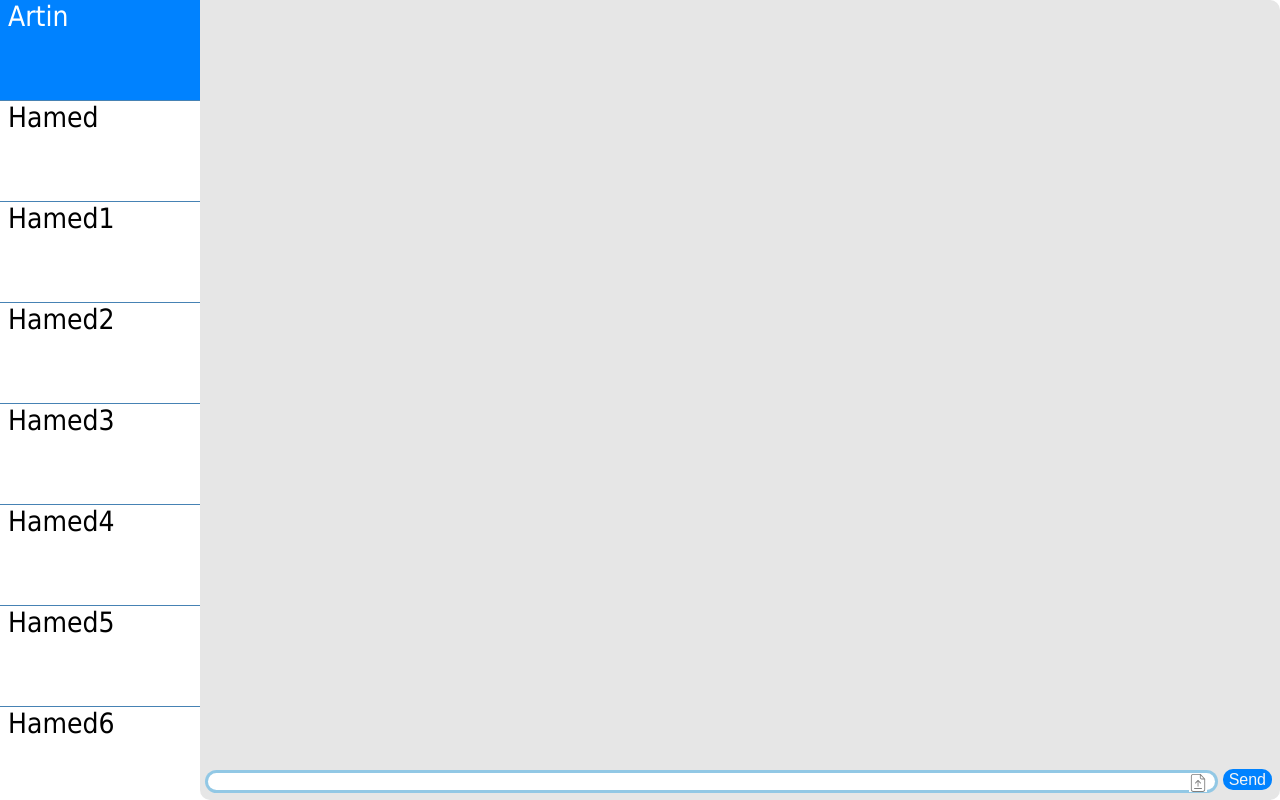
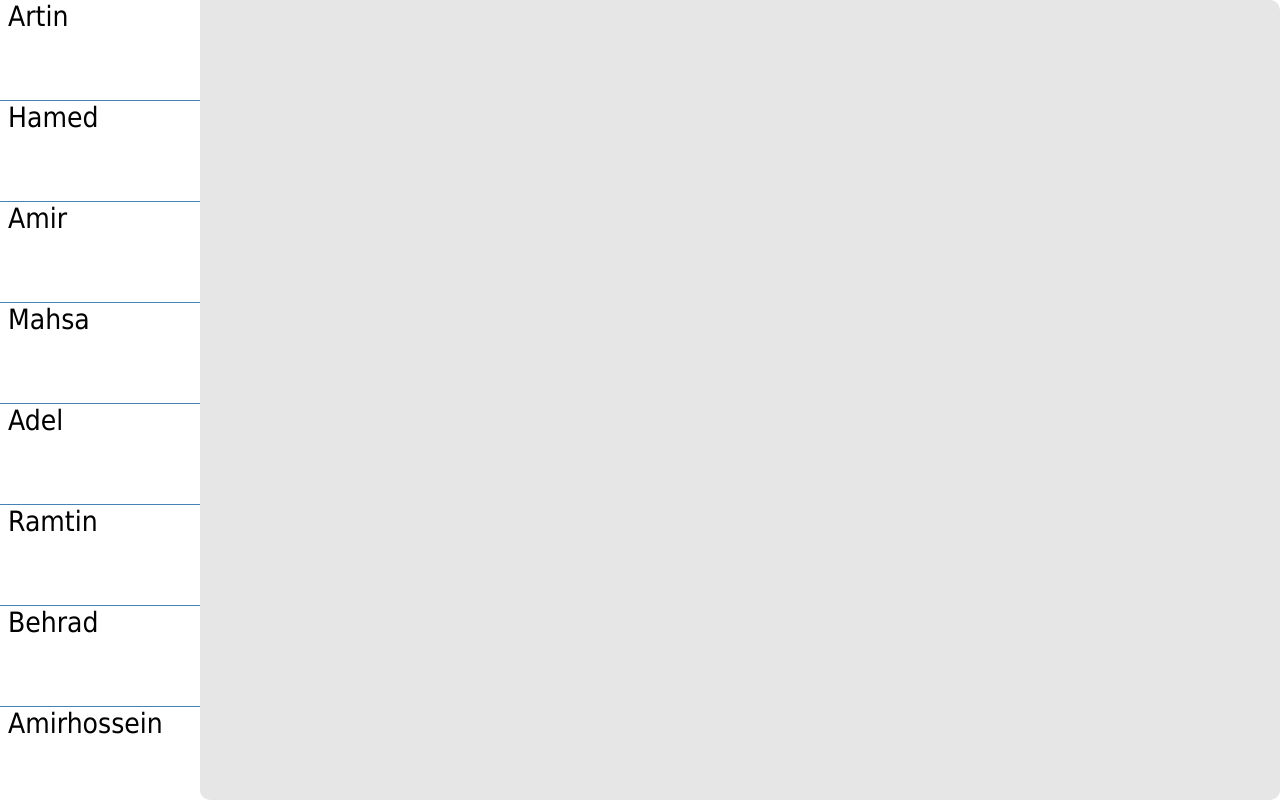
Before and after one commit to artinmajd/messenger, a React (Create React App) app: page / in a window 1280 px wide. Built offline with nearby package versions, Linux system fonts and the light colour scheme.

Commit message:
change the structure to be compatible with backend calling

```diff
--- a/src/App.tsx
+++ b/src/App.tsx
@@ -1,7 +1,7 @@
 import { Global } from '@emotion/react';
 import React, { useCallback, useMemo, useState } from 'react';
 import { AppContainer } from './AppStyles';
-import { getContactsWithMessage } from './backend';
+import { BackendGetContactsType, getContacts, getContactsWithMessage } from './backend';
 import ChatList from './screens/ChatList';
 import WholeChatScreen from './screens/WholeChatScreen';
 
@@ -12,25 +12,31 @@ import WholeChatScreen from './screens/WholeChatScreen';
 
 function App() {
   const [inputMessage, setInputMessage] = useState<string>("");
-  const [activeContact, setActiveContact] = useState<string>('Artin')
-  const [contactsData, setContactsData] = useState<ContactsDataType[]>(getContactsWithMessage())
+  const [activeContact, setActiveContact] = useState<string | undefined>(undefined)
+  const [contacts, setContacts ]= useState <BackendGetContactsType[]>(getContacts())
+  //const [contactsData, setContactsData] = useState<ContactsDataType[]>(getContactsWithMessage())
 
-  const handleSetSentMessages = useCallback((newMessage)=>{
-    if( newMessage.trim() === ''){
-      return;
-    }
-    setContactsData((previousContactsData)=>{
-      const newContactsData = previousContactsData.map((previousData)=>previousData.contactName === activeContact
-      ?{contactName: activeContact, messages:[...(previousData.messages),newMessage]}
-      : previousData )
-      return(newContactsData)
-    });
-  },[activeContact]);
+  // const handleSetSentMessages = useCallback((newMessage)=>{
+  //   if( newMessage.trim() === ''){
+  //     return;
+  //   }
+  //   setContactsData((previousContactsData)=>{
+  //     const newContactsData = previousContactsData.map((previousData)=>previousData.contactName === activeContact
+  //     ?{contactName: activeContact, messages:[...(previousData.messages),newMessage]}
+  //     : previousData )
+  //     return(newContactsData)
+  //   });
+  // },[activeContact]);
 
-  const activeContactSentMessages = useMemo(()=>
-    contactsData.find((item)=>item.contactName === activeContact)!.messages
-    ,[contactsData,activeContact]
-    )
+  // const activeContactSentMessages = useMemo(()=>{
+  //   return(
+  //     activeContact
+  //     ? contactsData.find((item)=>item.contactName === activeContact)!.messages
+  //     : null
+  //   )
+  // }
+  //   ,[contactsData,activeContact]
+  //   )
 
 
   return (
@@ -44,14 +50,13 @@ function App() {
       `
       }
       />
-      <ChatList contactsData={contactsData} activeContact={activeContact} setActiveContact={setActiveContact}/>
+      <ChatList contacts={contacts} activeContact={activeContact} setActiveContact={setActiveContact}/>
       <WholeChatScreen
-      handleSetSentMessages={handleSetSentMessages}
       setInputMessage = {setInputMessage}
       inputMessage = {inputMessage}
-      activeContactSentMessages = {activeContactSentMessages}
       activeContactName = {activeContact}
       />
+
 
     </AppContainer>
   );
--- a/src/backend.ts
+++ b/src/backend.ts
@@ -1,3 +1,13 @@
+export interface BackendGetContactsType {
+    number: number;
+    name: string;
+}
+
+export interface BackendGetMessagesOfContactType {
+    from: 'me' | 'others';
+    message: string;
+}
+
 export function getContactsWithMessage(){
     return(
         [
@@ -22,3 +32,34 @@ export function getContactsWithMessage(){
           ]
     )
 }
+
+export function getContacts(): BackendGetContactsType[]{
+    return(
+
+            [
+            {number: 1, name: 'Artin'},
+            {number: 2, name: 'Hamed'},
+            {number: 3, name: 'Amir'},
+            {number: 4, name: 'Mahsa'},
+            {number: 5, name: 'Adel'},
+            {number: 6, name: 'Ramtin'},
+            {number: 7, name: 'Behrad'},
+            {number: 8, name: 'Amirhossein'},
+            {number: 9, name: 'Saeed'},
+            {number: 10, name: 'Parsa'},
+            {number: 11, name: 'Sina'},
+            {number: 12, name: 'Ashkan'},
+        ]
+
+    )
+}
+
+export function getMessagesOfContact(contactName: string):BackendGetMessagesOfContactType[]{
+return([
+    {from: 'me', message: `Salam! ${contactName}`},
+    {from:'me', message: 'chetori?:)))'},
+    {from: 'others', message: 'bah bah!!'},
+    {from: 'others', message: 'chakerim! to khubi?'},
+    {from: 'others', message: 'che khabara?!!'},
+])
+}
--- a/src/components/ConversationItem.tsx
+++ b/src/components/ConversationItem.tsx
@@ -5,7 +5,7 @@ import {ContactsDataType} from '../App'
 export default function ConversationItem(
     {contactName,contactMessages, setActiveContact, isActive}:{
         contactName: ContactsDataType['contactName'],
-        contactMessages: ContactsDataType['messages'],
+        contactMessages?: ContactsDataType['messages'],
         setActiveContact: any,
         isActive: boolean,
         }){
--- a/src/components/MessageBubble.tsx
+++ b/src/components/MessageBubble.tsx
@@ -1,7 +1,12 @@
+import { BackendGetMessagesOfContactType } from '../backend';
 import {Bubble, BubblePoint, Circle, Rectangle} from './MessageBubbleStyles'
 
 
-function MessageBubble({message, from}:{message: string, from: 'me'|'other'}){
+function MessageBubble({message, from}
+    :{
+    message: BackendGetMessagesOfContactType['message'],
+    from: BackendGetMessagesOfContactType['from'],
+     }){
     return(
         <>
         <Bubble from={from}>
--- a/src/components/MessageBubbleStyles.ts
+++ b/src/components/MessageBubbleStyles.ts
@@ -1,7 +1,8 @@
 import styled from '@emotion/styled';
+import { BackendGetMessagesOfContactType } from '../backend';
 
 type props = {
-    from: 'me' | 'other';
+    from: BackendGetMessagesOfContactType['from'];
 }
 
 export const Bubble = styled.div <props>`
--- a/src/components/MessageInput.tsx
+++ b/src/components/MessageInput.tsx
@@ -2,13 +2,14 @@ import { useCallback, useEffect, useRef } from 'react';
 import {Button, InputContainer, LabelWrapper} from './MessageInputStyles';
 import { Upload } from "../images";
 import { ContactsDataType } from '../App';
+import { BackendGetContactsType } from '../backend';
 
 function MessageInput({inputState, setInputState, setSentMessages, activeContact}
   :{
     inputState: string,
     setInputState: any,
     setSentMessages: any,
-    activeContact: ContactsDataType['contactName'];
+    activeContact: BackendGetContactsType['name'] | undefined;
    }){
 
   const inputChangeCallback = useCallback(
@@ -19,7 +20,7 @@ function MessageInput({inputState, setInputState, setSentMessages, activeContact
 
   const handleSubmit = useCallback((event)=>{
     event.preventDefault()
-    setSentMessages(inputState);
+    setSentMessages({from: 'me' , message: inputState});
     setInputState('');
   },[inputState,setSentMessages, setInputState])
 
--- a/src/screens/ChatList.tsx
+++ b/src/screens/ChatList.tsx
@@ -1,22 +1,22 @@
 import ConversationItem from "../components/ConversationItem";
 import { Container } from "./ChatListStyles";
 import {ContactsDataType} from '../App'
+import { BackendGetContactsType } from "../backend";
 
-function ChatList ({contactsData,activeContact, setActiveContact}:
+function ChatList ({contacts,activeContact, setActiveContact}:
     {
-        contactsData: ContactsDataType[],
-        activeContact:ContactsDataType['contactName'],
+        contacts: BackendGetContactsType[],
+        activeContact:ContactsDataType['contactName'] | undefined,
         setActiveContact: any,
     }){
     return(
         <Container>
             {
-                contactsData.map(contactData=>
+                contacts.map(contact=>
                 <ConversationItem
-                contactName={contactData.contactName}
-                contactMessages={contactData.messages}
+                contactName={contact.name}
                 setActiveContact = {setActiveContact}
-                isActive ={contactData.contactName === activeContact}
+                isActive ={contact.name === activeContact}
                 />)
             }
 
--- a/src/screens/ChatScreen.tsx
+++ b/src/screens/ChatScreen.tsx
@@ -3,8 +3,9 @@ import { Container, Anchor} from "./ChatScreenStyles";
 import Bubble  from '../components/MessageBubble';
 import React from 'react';
 import {ContactsDataType} from '../App'
+import { BackendGetMessagesOfContactType } from "../backend";
 
-function ChatScreen({messages, contactName}: {messages: string[],contactName : ContactsDataType['contactName'] }){
+function ChatScreen({messages, contactName}: {messages: BackendGetMessagesOfContactType[] | null,contactName : ContactsDataType['contactName'] | undefined }){
     const messagesEndRef = useRef<null | HTMLDivElement>(null);
     const scrollToBottom = () => {
         messagesEndRef.current?.scrollIntoView();
@@ -17,13 +18,14 @@ function ChatScreen({messages, contactName}: {messages: string[],contactName : C
     return(
         <>
             <Container>
-            {
-                messages.map((message,index)=>
+            {contactName && messages
+                ? messages!.map((message,index)=>
                     <Bubble
-                    message={message}
-                    from={index%2 === 0? 'me': 'other'}
+                    message={message.message}
+                    from={message.from}
                     />
                 )
+                : null
             }
             <Anchor
             ref = {messagesEndRef}
--- a/src/screens/WholeChatScreen.tsx
+++ b/src/screens/WholeChatScreen.tsx
@@ -1,33 +1,51 @@
-import React from "react";
+import React, { useCallback, useEffect, useState } from "react";
 import MessageInput from "../components/MessageInput";
 import ChatScreen from "./ChatScreen";
 import { ChatScreenContainer } from "./WholeChatScreenStyles";
-import {ContactsDataType} from '../App'
+import { BackendGetContactsType, BackendGetMessagesOfContactType, getMessagesOfContact } from "../backend";
 
 interface Props{
-    activeContactSentMessages: string[];
     inputMessage: string;
     setInputMessage: any;
-    handleSetSentMessages: any;
-    activeContactName: ContactsDataType['contactName'];
+    activeContactName: BackendGetContactsType['name'] | undefined;
 }
 
 function WholeChatScreen({
-    activeContactSentMessages,
     inputMessage,
     setInputMessage,
-    handleSetSentMessages,
     activeContactName,
     }:Props) {
+    const [sentMessages, setSentMessages] =useState<BackendGetMessagesOfContactType[] | null>(null);
+    useEffect(()=>{
+        setSentMessages(getMessagesOfContact(activeContactName!))
+    },[activeContactName]);
+    const handleSetSentMessages = useCallback((newMessage)=>{
+          if( newMessage.message.trim() === ''){
+            return;
+          }
+          return(
+              sentMessages
+              ? setSentMessages((previousSentMessages)=>[...previousSentMessages!, {from: newMessage.from, message:newMessage.message}])
+              : setSentMessages([{from : newMessage.from, message: newMessage.message}])
+          )
+        },[sentMessages]);
+
     return(
         <ChatScreenContainer >
-        <ChatScreen messages={activeContactSentMessages} contactName={activeContactName}/>
+        {
+        activeContactName?
+        <>
+        <ChatScreen contactName={activeContactName} messages={sentMessages}/>
         <MessageInput
         activeContact ={activeContactName}
         inputState={inputMessage}
         setInputState={setInputMessage}
         setSentMessages={handleSetSentMessages}
         />
+        </>
+        : null
+        }
+
       </ChatScreenContainer>
     )
 }
```
